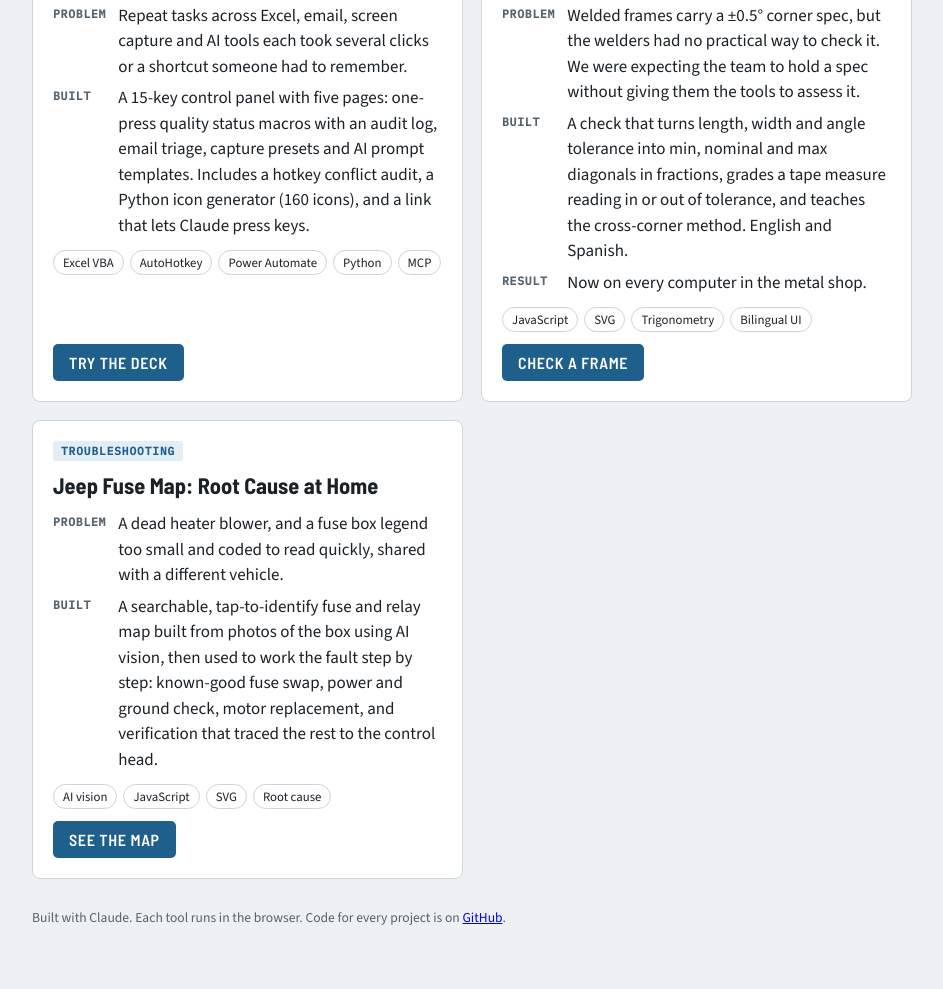
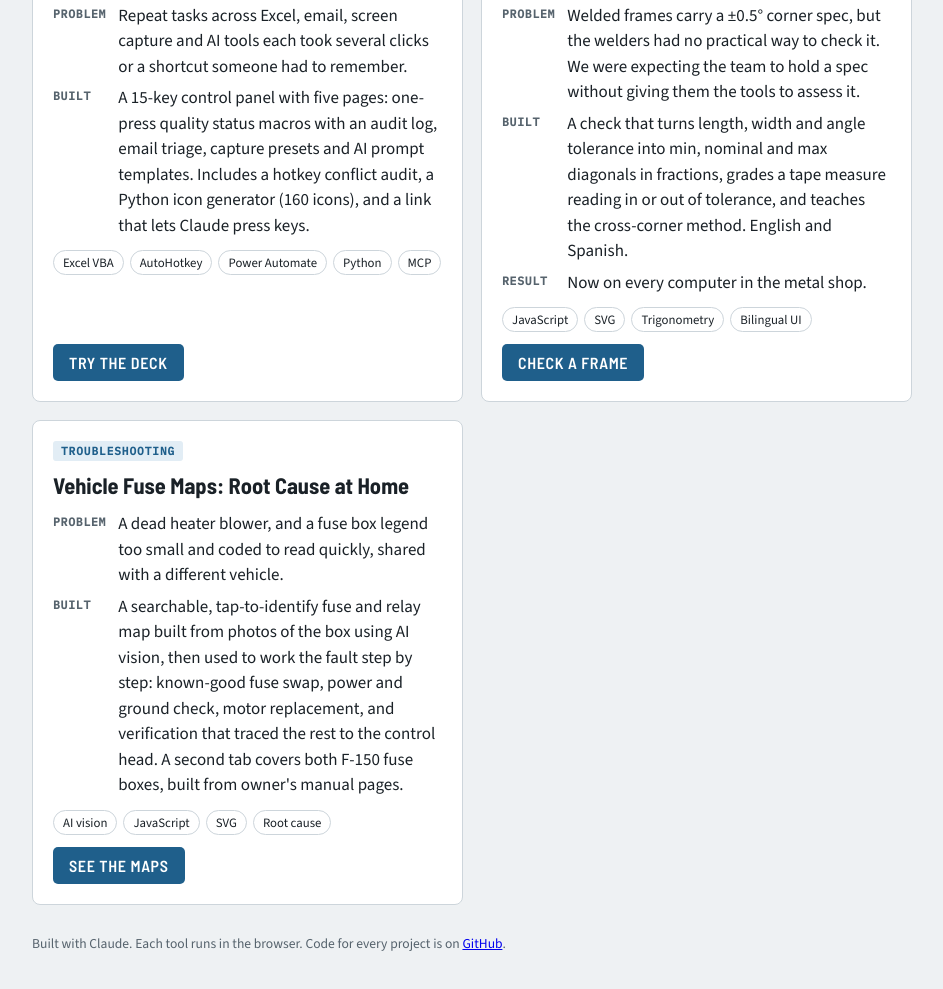
Before and after one commit to woyakn77-CREATE/Portfolio, a plain HTML site: page index.html in a window 1280 px wide. Shown: the part 1327-2316 px from the top of the page, without its empty margins (168-1111 px from the left). Drawn offline with nearby package versions, Linux system fonts and the light colour scheme.

Commit message:
Fuse maps card: add F-150 tab
Co-Authored-By: Claude Opus 5.5 <noreply@anthropic.com>
Claude-Session: https://claude.ai/code/session_013zgWkoRvXNbXbdx15VHS24

```diff
--- a/index.html
+++ b/index.html
@@ -109,13 +109,13 @@ footer{font-size:.85rem;color:var(--muted)}
 
   <article class="card">
     <span class="tag">Troubleshooting</span>
-    <h2>Jeep Fuse Map: Root Cause at Home</h2>
+    <h2>Vehicle Fuse Maps: Root Cause at Home</h2>
     <dl>
       <dt>Problem</dt><dd>A dead heater blower, and a fuse box legend too small and coded to read quickly, shared with a different vehicle.</dd>
-      <dt>Built</dt><dd>A searchable, tap-to-identify fuse and relay map built from photos of the box using AI vision, then used to work the fault step by step: known-good fuse swap, power and ground check, motor replacement, and verification that traced the rest to the control head.</dd>
+      <dt>Built</dt><dd>A searchable, tap-to-identify fuse and relay map built from photos of the box using AI vision, then used to work the fault step by step: known-good fuse swap, power and ground check, motor replacement, and verification that traced the rest to the control head. A second tab covers both F-150 fuse boxes, built from owner's manual pages.</dd>
     </dl>
     <div class="tools"><span>AI vision</span><span>JavaScript</span><span>SVG</span><span>Root cause</span></div>
-    <a class="open" href="https://woyakn77-create.github.io/jeep-fuse-map/">See the map</a>
+    <a class="open" href="https://woyakn77-create.github.io/jeep-fuse-map/">See the maps</a>
   </article>
 </div>
 
```
